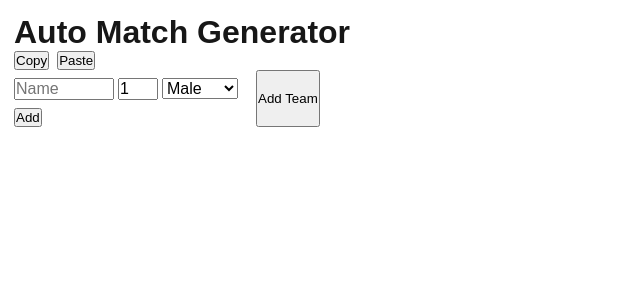
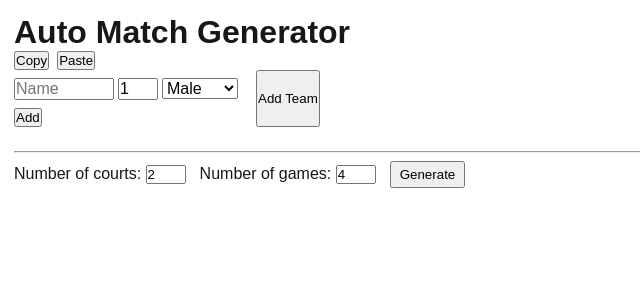
Before and after one commit to CubeDr/match_table_validator, a Next.js app: page /auto in a window 1280 px wide. Shown: the top 300 px of the page, without its empty margins (0-640 px from the left). Built offline with nearby package versions, Linux system fonts and the light colour scheme.

Commit message:
[AutoMatch] Add generate button

```diff
--- a/src/app/auto/page.module.css
+++ b/src/app/auto/page.module.css
@@ -2,14 +2,29 @@
     margin: 14px;
 }
 
+.Control {
+    margin-right: 8px;
+}
+
 .TeamsSection {
     display: flex;
+    margin-bottom: 24px;
 }
 
 .PlayersSection {
     margin-right: 14px;
 }
 
-.Control {
-    margin-right: 8px;
+.GameSettings {
+    margin-top: 8px;
 }
+
+.GameSettingsInput {
+    width: 40px;
+    margin-right: 14px;
+}
+
+.GenerateButton {
+    cursor: pointer;
+    padding: 4px 8px;
+}
--- a/src/app/auto/page.tsx
+++ b/src/app/auto/page.tsx
@@ -7,6 +7,8 @@ import PlayerInput from './PlayerInput';
 
 export default function AutoPage() {
     const [players, setPlayers] = useState<Player[][]>([[{ name: '', level: 1, gender: Gender.MALE }]]);
+    const [courts, setCourts] = useState(2);
+    const [games, setGames] = useState(4);
 
     function addPlayer(teamIndex: number) {
         const newPlayers = Array.from(players);
@@ -56,6 +58,22 @@ export default function AutoPage() {
                 )}
                 {players.length === 1 && <button onClick={() => addTeam()}>Add Team</button>}
             </div>
+            <hr />
+            <div className={styles.GameSettings}>
+                <label>Number of courts: </label>
+                <input
+                    className={styles.GameSettingsInput}
+                    type='number'
+                    value={courts}
+                    onChange={(e) => setCourts(Number(e.target.value))} />
+                <label>Number of games: </label>
+                <input
+                    className={styles.GameSettingsInput}
+                    type='number'
+                    value={games}
+                    onChange={(e) => setGames(Number(e.target.value))} />
+                <button className={styles.GenerateButton}>Generate</button>
+            </div>
         </div>
     );
 }
```
